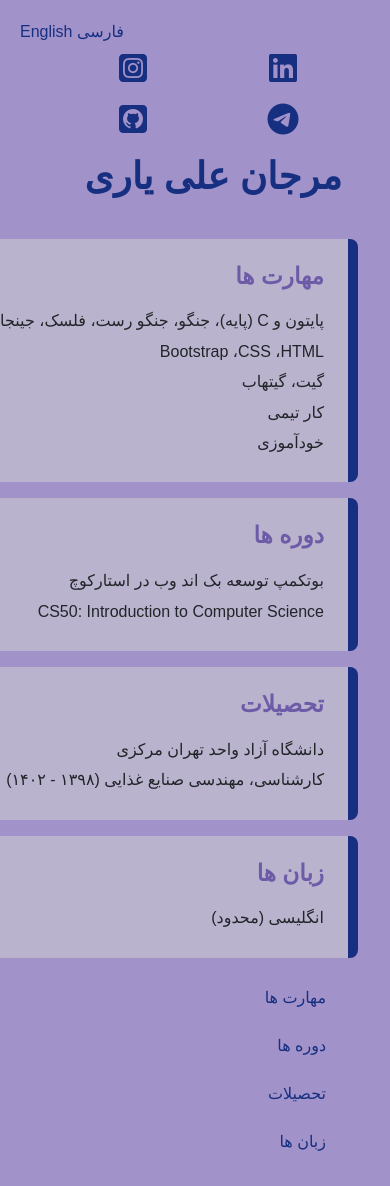
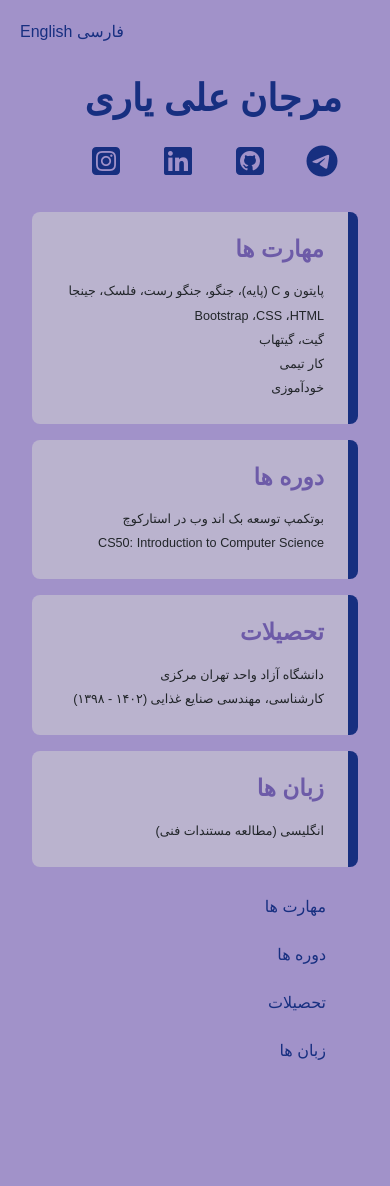
Before and after one commit to MarjanCode/portfolio, a Flask app: page / in a window 390 px wide. After the commit the page ends 1060 px from the top, so only its background shows below. Run offline with Flask 3, Linux system fonts and the light colour scheme; some libraries are stand-ins or nearby versions; some web fonts are replaced.

Commit message:
responsive

```diff
--- a/static/mystyle.css
+++ b/static/mystyle.css
@@ -5,9 +5,21 @@ body {
 }
 
 /* TYPOGRAPHY */
+article {
+  max-width: 100%;
+}
+
 p {
   line-height: 1.9;
   margin: 0;
+}
+
+html[lang="fa"] p {
+  font-size: clamp(0.79rem, 1vw + 0.5rem, 1.1rem);
+}
+
+html[lang="en"] p {
+  font-size: clamp(0.78rem, 1vw + 0.5rem, 1.1rem);
 }
 
 .display-3 {
@@ -59,8 +71,10 @@ html[lang="en"] .flex-column {
 }
 
 /* ARTICLES */
+
 html[lang="en"] article {
-  width: 600px;
+  max-width: 600px;
+  width: 100%;
   padding: 1.5rem;
   margin-bottom: 1rem;
   border-left: 10px solid #172f80;
@@ -75,7 +89,8 @@ html[lang="en"] article:hover {
 }
 
 html[lang="fa"] article {
-  width: 600px;
+  max-width: 600px;
+  width: 100%;
   padding: 1.5rem;
   margin-bottom: 1rem;
   border-right: 10px solid #172f80;
@@ -90,9 +105,19 @@ html[lang="fa"] article:hover {
 }
 
 /* UTILITY CLASSES */
-.min-width-150 {
-  min-width: 150px;
+@media (min-width: 768px) {
+  .min-width-150 {
+    min-width: 150px;
+  }
 }
+
+@media (max-width: 768px) {
+  [lang="fa"] header .nav .nav-item:last-child {
+    order: -1;
+    text-align: center;
+  }
+}
+
 
 /* RESPONSIVE */
 .custom-sticky {
--- a/templates/index.html
+++ b/templates/index.html
@@ -36,11 +36,11 @@
                         </article>
                         <article>
                             <header><h3 id="link3">تحصیلات</h3></header>
-                            <p>دانشگاه آزاد واحد تهران مرکزی<br> کارشناسی، مهندسی صنایع غذایی (۱۳۹۸ - ۱۴۰۲)</p>
+                            <p>دانشگاه آزاد واحد تهران مرکزی<br> کارشناسی، مهندسی صنایع غذایی (۱۴۰۲ - ۱۳۹۸)</p>
                         </article>
                         <article>
                             <header><h3 id="link4">زبان ها</h3></header>
-                            <p>انگلیسی (محدود)</p>
+                            <p>انگلیسی (مطالعه مستندات فنی)</p>
                         </article>
                     </section>
                 </main>
@@ -62,8 +62,8 @@
             <nav>
                 <ul class="nav flex-wrap justify-content-start align-items-center">
                     <li class="nav-item" title="Home"><a class="nav-link" href=""><h1 class="display-3 display-md-1">Marjan AliYari</h1></a></li>
+                    <li class="nav-item min-width-150" title="Telegram"><a class="nav-link d-block text-center" href="https://t.me/Marjan_AY"><i class="fa-brands fa-telegram fa-2x"></i></a></li>
                     <li class="nav-item min-width-150" title="GitHub"><a class="nav-link d-block text-center" href="https://github.com/MarjanCode"><i class="fa-brands fa-square-github fa-2x"></i></a></li>
-                    <li class="nav-item min-width-150" title="Telegram"><a class="nav-link d-block text-center" href="https://t.me/Marjan_AY"><i class="fa-brands fa-telegram fa-2x"></i></a></li>
                     <li class="nav-item min-width-150" title="Linkedin"><a class="nav-link d-block text-center" href="https://www.linkedin.com/in/marjan-aliyari/"><i class="fa-brands fa-linkedin fa-2x"></i></a></li>
                     <li class="nav-item min-width-150" title="Instagram"><a class="nav-link d-block text-center" href="https://instagram.com/marjan_79"><i class="fa-brands fa-square-instagram fa-2x"></i></a></li>
                 </ul>
@@ -94,7 +94,7 @@
                         </article>
                         <article>
                             <header><h3 id="link4">Languages</h3></header>
-                            <p>Persian (Native)<br>English (Limited Working)<br></p>
+                            <p>Persian (Native)<br>English (Reading technical documentation)<br></p>
                         </article>
                     </section>
                 </main>
--- a/templates/layout.html
+++ b/templates/layout.html
@@ -14,7 +14,7 @@
 
     <body>
         <header class="container-fluid p-0" id="lang-header">
-            <nav>
+            <nav class="mb-4">
                 <a title="English" href="/?lang=en">English</a>
                 <a title="Persian" href="/?lang=fa">فارسی</a>
             </nav>
```
